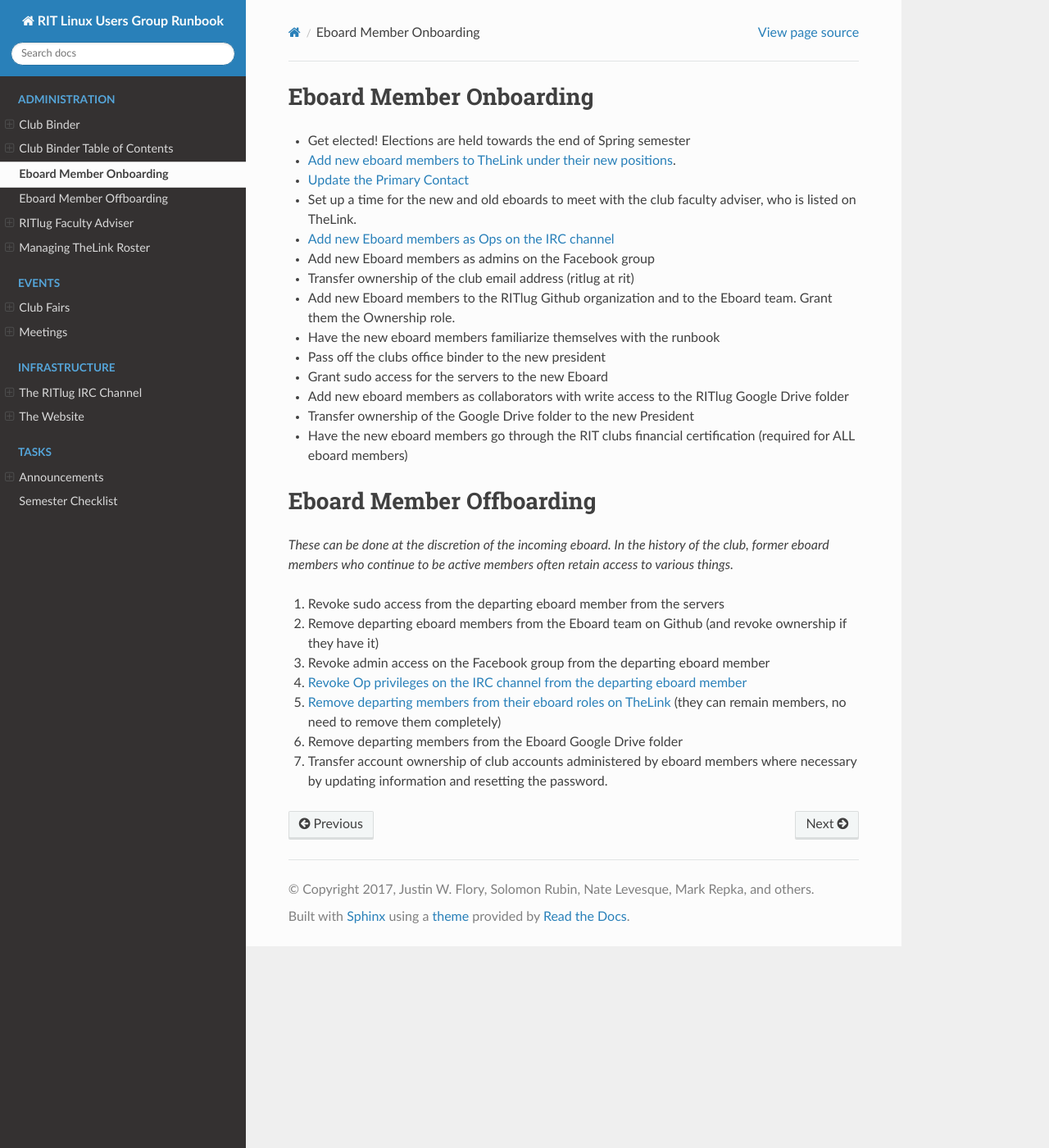
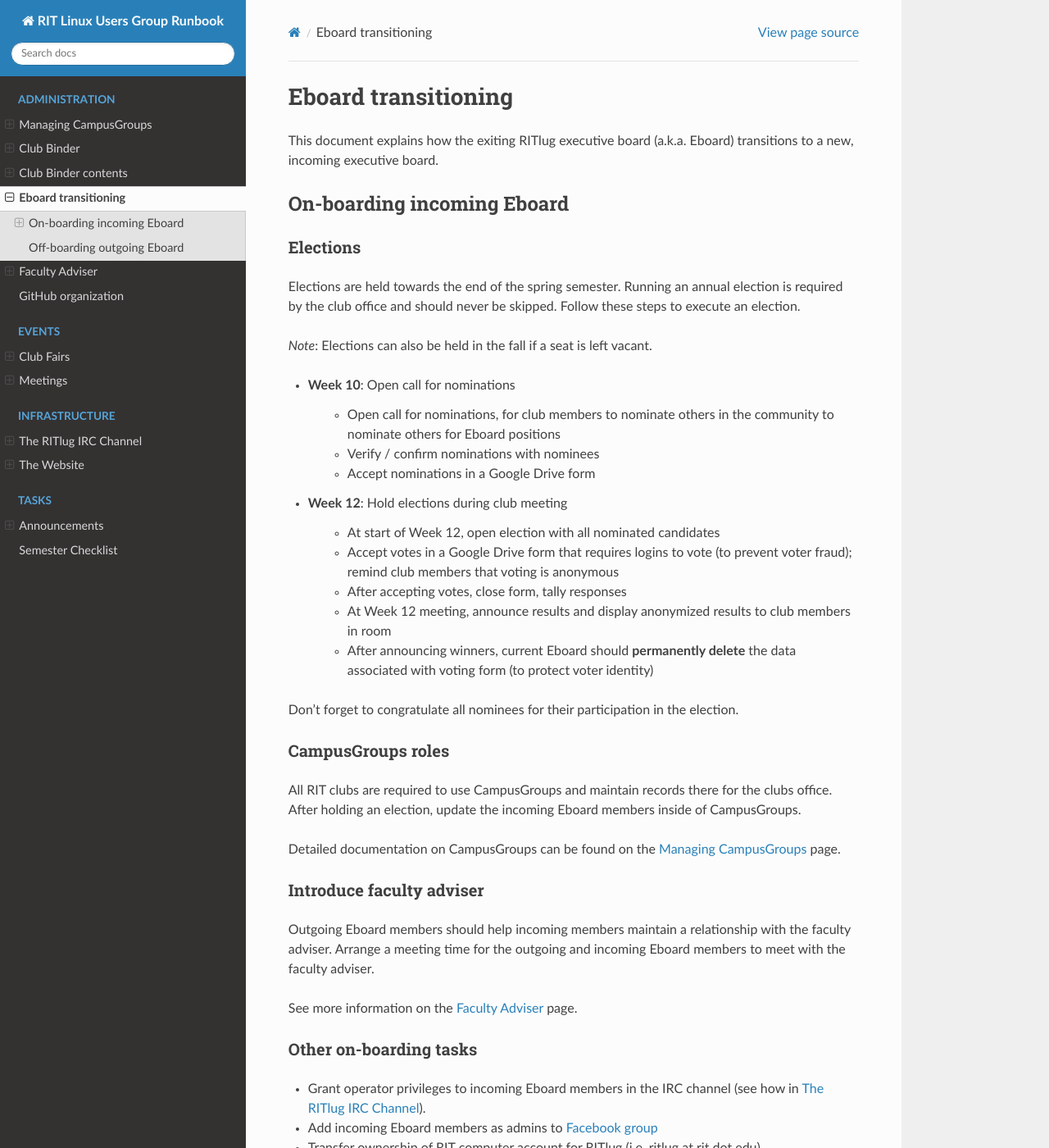
Before and after one commit to RITlug/runbook, a Sphinx documentation site: the page built from docs/administration/eboard-onboarding-offboarding.rst, in a window 1280 px wide and 1400 px high. Shown: the whole window at 82% size. Built offline with Sphinx 7.4.7 and the Read the Docs theme 2.0.0, drawn with Linux system fonts in a browser that asks for light colours; formulas are drawn with MathJax 3; some of the changed text lies outside the part shown.

Commit message:
Update 'Administration' pages, add some placeholder pages
This commit updates most of the pages in the `Administration`
section. Old content was revisited and reworked, while one page was
given a new name (TheLink => CampusGroups) and a new page was
created (Managing GitHub organization).

A future commit or PR will expand on the new content.

```diff
--- a/docs/administration/eboard-onboarding-offboarding.rst
+++ b/docs/administration/eboard-onboarding-offboarding.rst
@@ -1,46 +1,120 @@
-Eboard Member Onboarding
-========================
+Eboard transitioning
+====================
 
--  Get elected! Elections are held towards the end of Spring semester
--  `Add new eboard members to TheLink under their new
-   positions <thelink-roster.md#updating-eboard-roles>`__.
--  `Update the Primary
-   Contact <thelink-roster.md#updating-the-primary-contact>`__
--  Set up a time for the new and old eboards to meet with the club
-   faculty adviser, who is listed on TheLink.
--  `Add new Eboard members as Ops on the IRC
-   channel <irc-channel.md#adding-a-new-op>`__
--  Add new Eboard members as admins on the Facebook group
--  Transfer ownership of the club email address (ritlug at rit)
--  Add new Eboard members to the RITlug Github organization and to the
-   Eboard team. Grant them the Ownership role.
--  Have the new eboard members familiarize themselves with the runbook
--  Pass off the clubs office binder to the new president
--  Grant sudo access for the servers to the new Eboard
--  Add new eboard members as collaborators with write access to the
-   RITlug Google Drive folder
--  Transfer ownership of the Google Drive folder to the new President
--  Have the new eboard members go through the RIT clubs financial
-   certification (required for ALL eboard members)
+This document explains how the exiting RITlug executive board (a.k.a. Eboard)
+transitions to a new, incoming executive board.
 
-Eboard Member Offboarding
-=========================
 
-*These can be done at the discretion of the incoming eboard. In the
-history of the club, former eboard members who continue to be active
-members often retain access to various things.*
+On-boarding incoming Eboard
+---------------------------
 
-1. Revoke sudo access from the departing eboard member from the servers
-2. Remove departing eboard members from the Eboard team on Github (and
-   revoke ownership if they have it)
-3. Revoke admin access on the Facebook group from the departing eboard
-   member
-4. `Revoke Op privileges on the IRC channel from the departing eboard
-   member <irc-channel.md#managing-access>`__
-5. `Remove departing members from their eboard roles on
-   TheLink <thelink-roster.md#updating-eboard-roles>`__ (they can remain
-   members, no need to remove them completely)
-6. Remove departing members from the Eboard Google Drive folder
-7. Transfer account ownership of club accounts administered by eboard
-   members where necessary by updating information and resetting the
-   password.
+Elections
+^^^^^^^^^
+
+Elections are held towards the end of the spring semester. Running an annual
+election is required by the club office and should never be skipped. Follow
+these steps to execute an election.
+
+*Note*: Elections can also be held in the fall if a seat is left vacant.
+
+- **Week 10**: Open call for nominations
+
+    - Open call for nominations, for club members to nominate others in the
+      community to nominate others for Eboard positions
+
+    - Verify / confirm nominations with nominees
+
+    - Accept nominations in a Google Drive form
+
+- **Week 12**: Hold elections during club meeting
+
+    - At start of Week 12, open election with all nominated candidates
+
+    - Accept votes in a Google Drive form that requires logins to vote (to
+      prevent voter fraud); remind club members that voting is anonymous
+
+    - After accepting votes, close form, tally responses
+
+    - At Week 12 meeting, announce results and display anonymized results to
+      club members in room
+
+    - After announcing winners, current Eboard should **permanently delete**
+      the data associated with voting form (to protect voter identity)
+
+Don't forget to congratulate all nominees for their participation in the
+election.
+
+
+CampusGroups roles
+^^^^^^^^^^^^^^^^^^
+
+All RIT clubs are required to use CampusGroups and maintain records there for
+the clubs office. After holding an election, update the incoming Eboard members
+inside of CampusGroups.
+
+Detailed documentation on CampusGroups can be found on the
+:doc:`campusgroups-management` page.
+
+
+Introduce faculty adviser
+^^^^^^^^^^^^^^^^^^^^^^^^^
+
+Outgoing Eboard members should help incoming members maintain a relationship
+with the faculty adviser. Arrange a meeting time for the outgoing and incoming
+Eboard members to meet with the faculty adviser.
+
+See more information on the :doc:`faculty-adviser` page.
+
+
+Other on-boarding tasks
+^^^^^^^^^^^^^^^^^^^^^^^
+
+- Grant operator privileges to incoming Eboard members in the IRC channel (see
+  how in :doc:`../infrastructure/irc-channel`).
+
+- Add incoming Eboard members as admins to `Facebook group`_
+
+- Transfer ownership of RIT computer account for RITlug (i.e. ritlug at rit dot
+  edu)
+
+- Add incoming Eboard to new Eboard team in GitHub organization, archive old
+  Eboard team, grant ownership privileges to president / vice president (see
+  :doc:`github-org` for detailed information)
+
+- Share this Runbook with incoming Eboard members, encourage questions and
+  feedback on improving the Runbook
+
+- *If new president*:
+
+    - Pass off club binder at club office to new president
+
+    - Transfer ownership of Google Drive folder to new president
+
+- Add incoming Eboard members as collaborators with write access to the RITlug
+  Google Drive folder
+
+- Incoming Eboard members should take financial certification test from RIT
+  clubs office (all Eboard members **must be certified** to use club funds)
+
+.. _`Facebook group`: https://www.facebook.com/groups/RITLUG/
+
+
+Off-boarding outgoing Eboard
+----------------------------
+
+These tasks are done at the discretion of the incoming Eboard members. All
+steps are highly recommended, but are not required. Use best judgment for
+whether access should be revoked (especially if outgoing members remain active
+members of RITlug).
+
+1. Revoke account privileges from any RITlug-owned machines or servers
+2. Remove outgoing members from current "Eboard" team in GitHub, remove
+   ownership rights if they have it
+3. Revoke admin privileges on Facebook group
+4. Remove channel operator privileges on IRC (optionally can grant voice
+   privileges)
+5. Remove permissions / roles in CampusGroups (see
+   :doc:`campusgroups-management` for more information)
+6. Revoke privileges in RITlug Google Drive folder
+7. Transfer account ownership of RIT computer account, update any info and
+   reset password (if necessary)
```
Also changed, not shown: docs/administration/campusgroups-management.rst (renamed from docs/administration/thelink-roster.rst, +6 -2 lines), docs/administration/club-binder-contents.rst (+32 -10 lines), docs/administration/club-binder.rst (+42 -30 lines), docs/administration/faculty-adviser.rst (+54 -48 lines), docs/administration/github-org.rst (added, +9 -0 lines).
